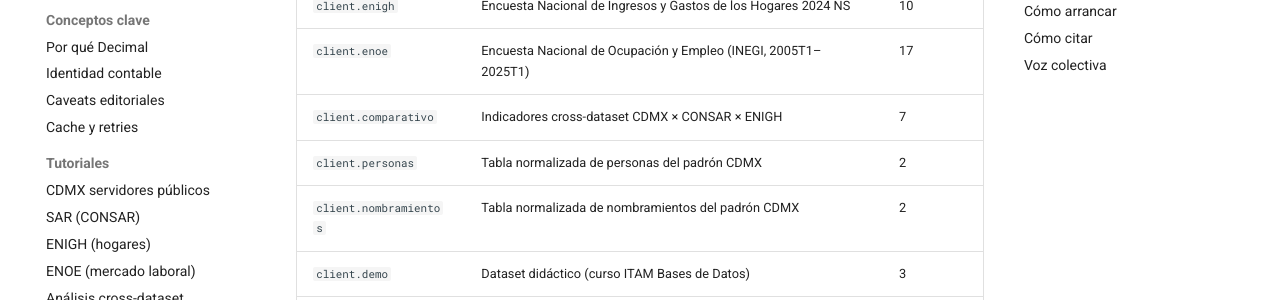
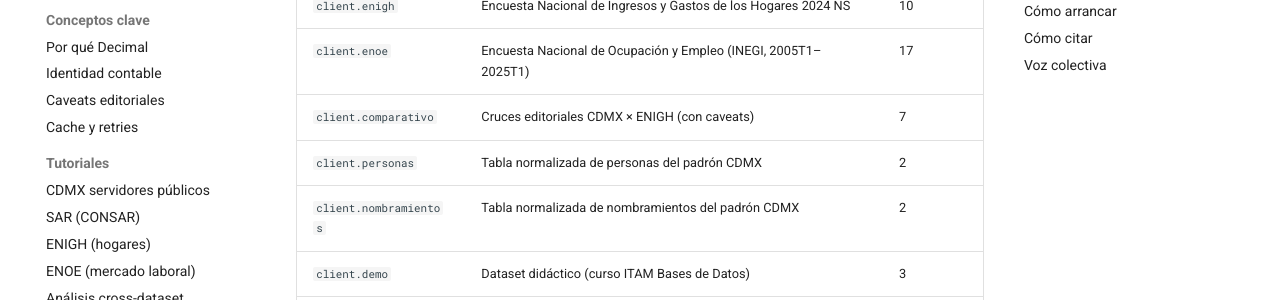
Before and after one commit to Datos-Mexico/datos-mexico-py, an MkDocs documentation site: the page built from docs/index.md, in a window 1280 px wide and 900 px high, scrolled down 970 px. Shown: the part 151-451 px from the top of the window. Built offline with MkDocs 1.6.1 and Material for MkDocs 9.7.7, drawn with Linux system fonts in a browser that asks for light colours; comment, search, counter and statistics services are not loaded.

Commit message:
docs: precisar alcance de comparativo en index y reference
Dos descripciones de `client.comparativo` describían el namespace
como "Indicadores cross-dataset CDMX × CONSAR × ENIGH", igual que
la línea del README que ya corregí en el commit 8991cad. Mismo
problema: sobrestima la presencia de CONSAR. De los 7 endpoints,
6 son CDMX × ENIGH puros y solo aportes_vs_jubilaciones_actuales
toca también CONSAR tangencialmente.

Cambios:

- docs/index.md (tabla de cobertura): "Cruces editoriales CDMX ×
  ENIGH (con caveats)".
- docs/reference/comparativo.md (lead): texto explícito sobre que
  uno de los endpoints también toca CONSAR.

Mantiene la coherencia con el README post-commit-8991cad y refleja
lo que el código realmente expone.

```diff
--- a/docs/index.md
+++ b/docs/index.md
@@ -30,7 +30,7 @@ El SDK expone 95 operaciones de lectura pública distribuidas en diez namespaces
 | `client.consar` | Sistema de Ahorro para el Retiro (CONSAR/SAR) | 34 |
 | `client.enigh` | Encuesta Nacional de Ingresos y Gastos de los Hogares 2024 NS | 10 |
 | `client.enoe` | Encuesta Nacional de Ocupación y Empleo (INEGI, 2005T1–2025T1) | 17 |
-| `client.comparativo` | Indicadores cross-dataset CDMX × CONSAR × ENIGH | 7 |
+| `client.comparativo` | Cruces editoriales CDMX × ENIGH (con caveats) | 7 |
 | `client.personas` | Tabla normalizada de personas del padrón CDMX | 2 |
 | `client.nombramientos` | Tabla normalizada de nombramientos del padrón CDMX | 2 |
 | `client.demo` | Dataset didáctico (curso ITAM Bases de Datos) | 3 |
```
Also changed, not shown: docs/reference/comparativo.md (+1 -1 lines).
